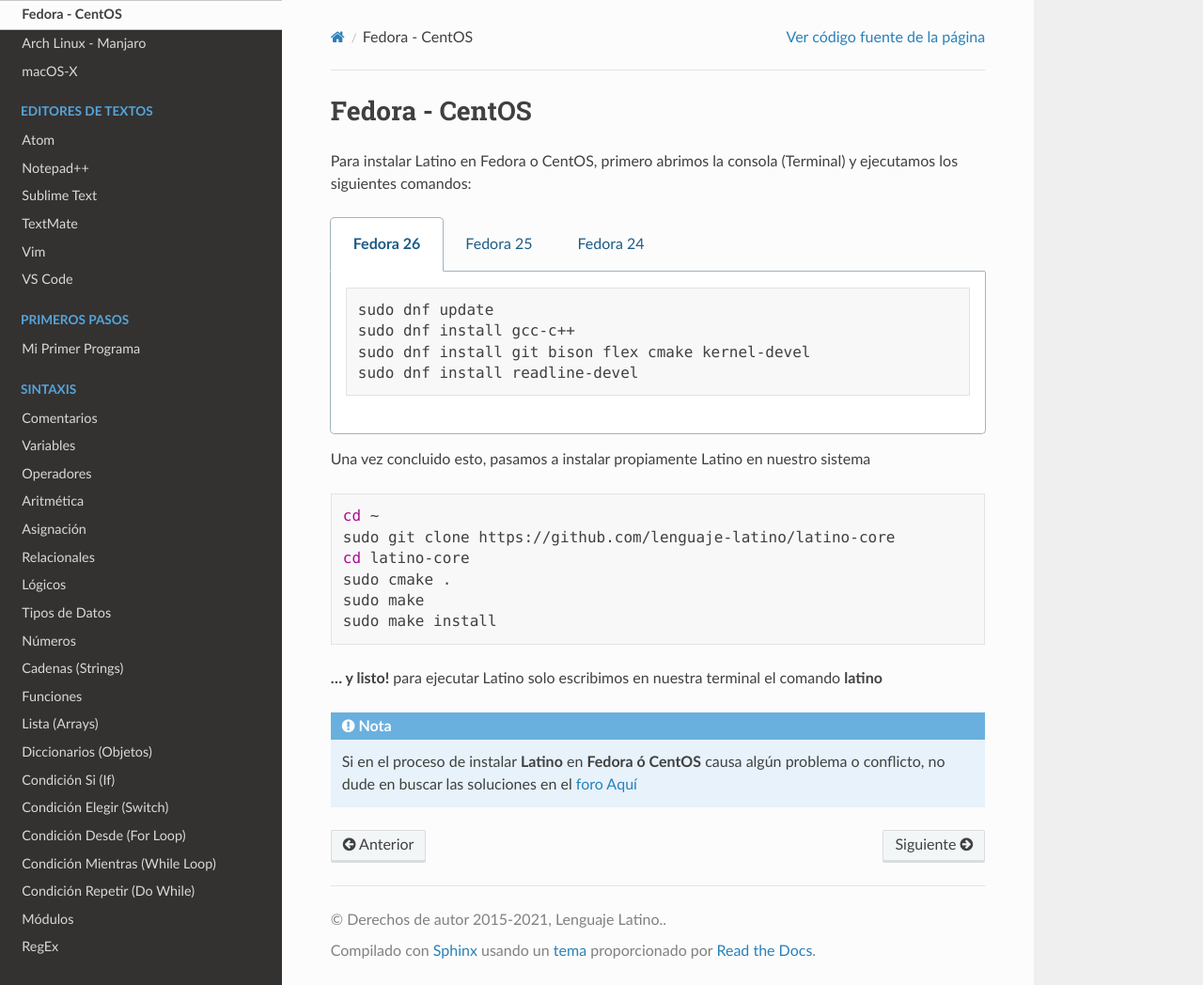
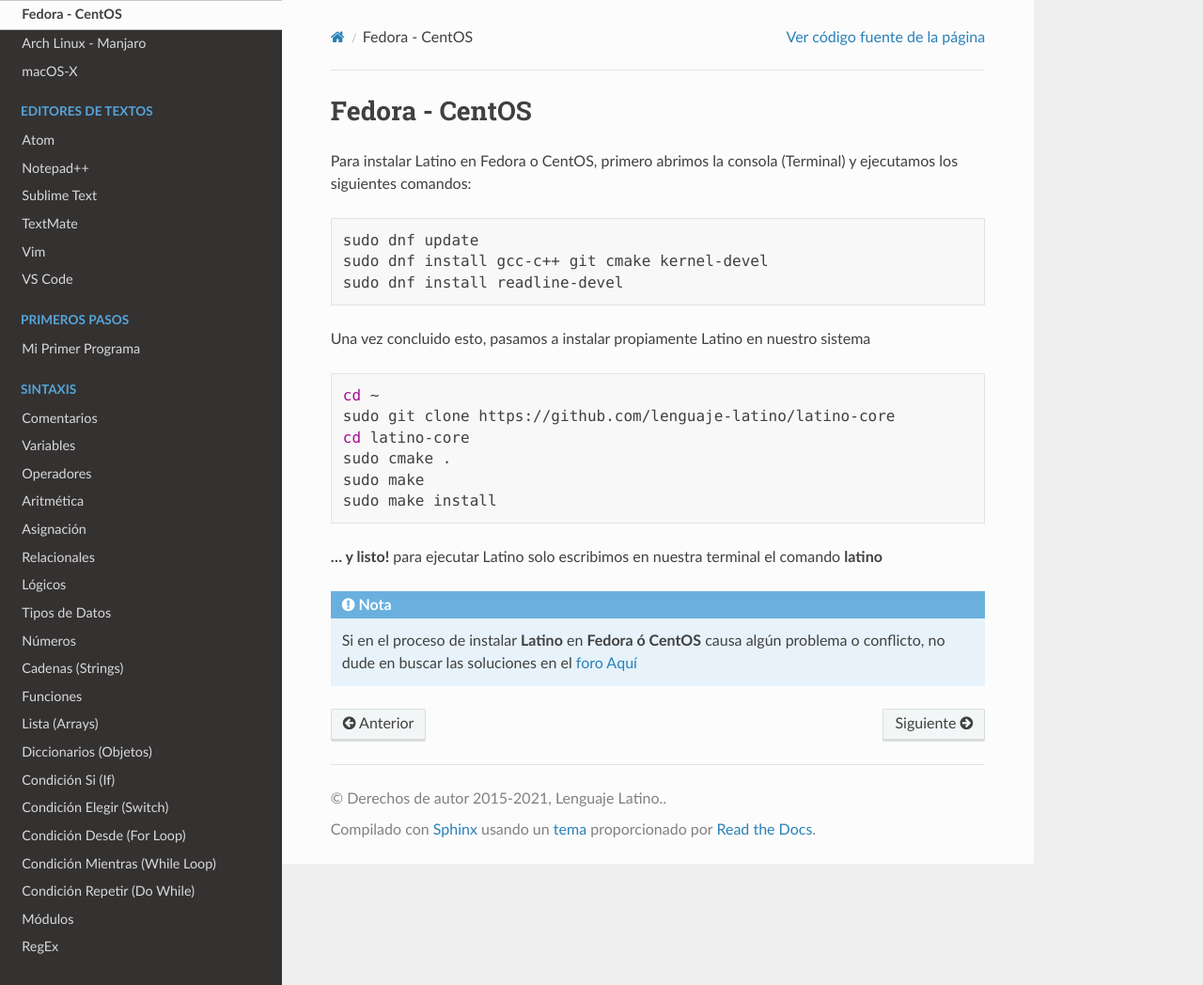
Before and after one commit to LatinoDocs/Manual-Latino, a Sphinx documentation site: the page built from docs/OS/Fedora-CentOS.rst, in a window 1280 px wide and 1048 px high. Shown: the whole window at 94% size. Built offline with Sphinx 7.4.7 and the Read the Docs theme 2.0.0, drawn with Linux system fonts in a browser that asks for light colours; comment, search, counter and statistics services are not loaded.

Commit message:
Actualizacion del instalador de Latino en Fedora

```diff
--- a/docs/OS/Fedora-CentOS.rst
+++ b/docs/OS/Fedora-CentOS.rst
@@ -9,33 +9,11 @@
 ================
 Para instalar Latino en Fedora o CentOS, primero abrimos la consola (Terminal) y ejecutamos los siguientes comandos:
 
-.. tabs::
+.. code-block:: bash
 
-   .. tab:: Fedora 26
-
-      .. code-block:: bash
-
-         sudo dnf update
-         sudo dnf install gcc-c++
-         sudo dnf install git bison flex cmake kernel-devel
-         sudo dnf install readline-devel
-
-   .. tab:: Fedora 25
-
-      .. code-block:: bash
-
-         sudo dnf update
-         sudo dnf install gcc-c++
-         sudo dnf install git bison flex cmake kernel-devel
-         sudo dnf install hiredis-devel
-         sudo dnf install readline-devel
-
-   .. tab:: Fedora 24
-
-      .. code-block:: bash
-
-         sudo dnf update
-         sudo dnf install bison flex cmake gcc g++ libjansson-dev libcurl4-openssl-dev libhiredis-dev redis-server curl jansson-devel groupinstall "Development Tools" "Development Libraries" groupinstall "RPM Development Tools" redhat-lsb libgtk-3-dev gtk3-devel readline-devel
+   sudo dnf update
+   sudo dnf install gcc-c++ git cmake kernel-devel
+   sudo dnf install readline-devel
 
 Una vez concluido esto, pasamos a instalar propiamente Latino en nuestro sistema
 
```
